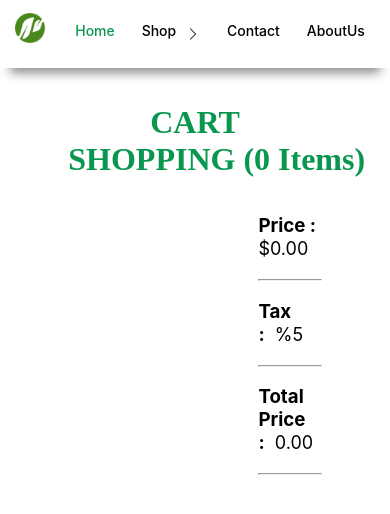
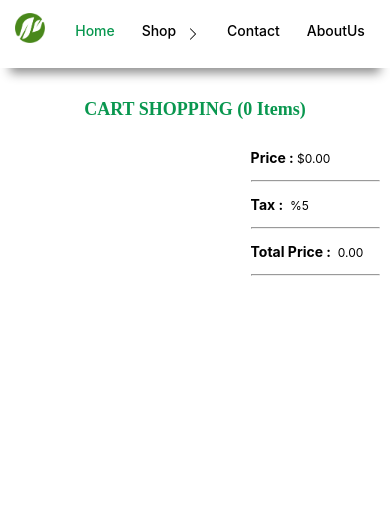
Before and after one commit to AlanKh98/e-commerce-reactjs-nextjs-typescript, a Next.js app: page /show in a window 390 px wide. Shown: the top 514 px of the page. Built offline with nearby package versions, Linux system fonts and the light colour scheme.

Commit message:
I Alan Deployeed

```diff
--- a/styles/show.module.css
+++ b/styles/show.module.css
@@ -15,7 +15,6 @@
   border-bottom: 2px solid rgb(148, 148, 148);
   margin-top: 20px;
   width: 100%;
-  height: 120px;
   display: flex;
 }
 .itemRemove {
@@ -26,7 +25,6 @@
   height: 100%;
   padding: 10px 30px;
   margin: auto;
-  /* background-color: rgba(255, 0, 0, 0.3); */
   color: rgba(255, 0, 0, 0.7);
 }
 .itemRemove h5 {
@@ -59,3 +57,38 @@
   font-size: 18px;
   font-weight: 400;
 }
+@media only screen and (max-width: 800px) {
+  .itemsContainer {
+    width: 95%;
+    margin: 0 auto;
+    height: fit-content;
+    margin-top: 1vh;
+  }
+  .itemRemove {
+    padding: 4px 10px;
+  }
+  .itemsContainer h1 {
+    width: 100%;
+    font-size: 18px;
+    padding: 15px 0;
+  }
+  .cartItemDetailCon p {
+    margin: 0 2px;
+    padding: 0 2px;
+    font-size: 12px;
+  }
+  .cartItemDetailCon h2 {
+    margin: 2px;
+    font-size: 14px;
+  }
+  .totalPrice {
+    width: 35%;
+    margin-left: 65%;
+  }
+  .totalPrice h3 {
+    font-size: 14px;
+  }
+  .totalPriceText {
+    font-size: 12px;
+  }
+}
```
